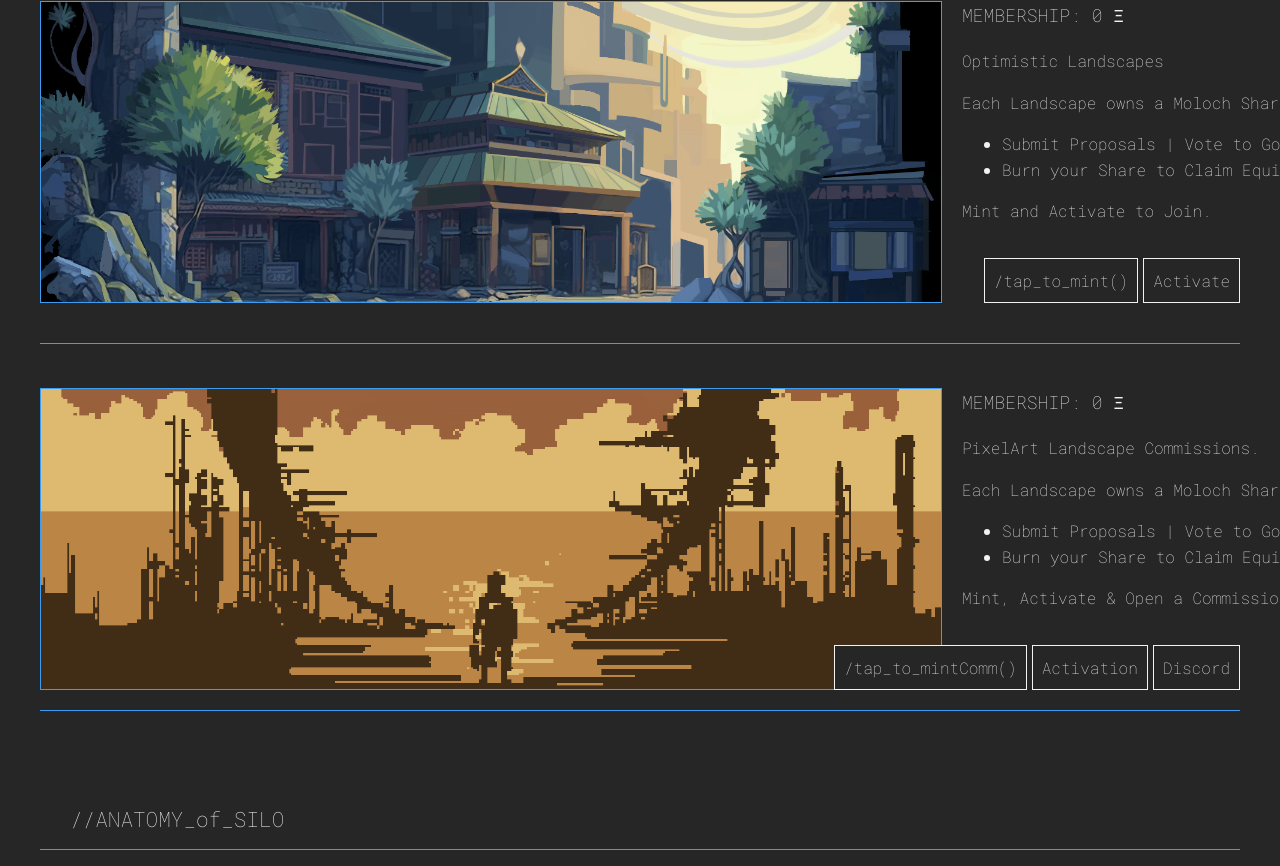
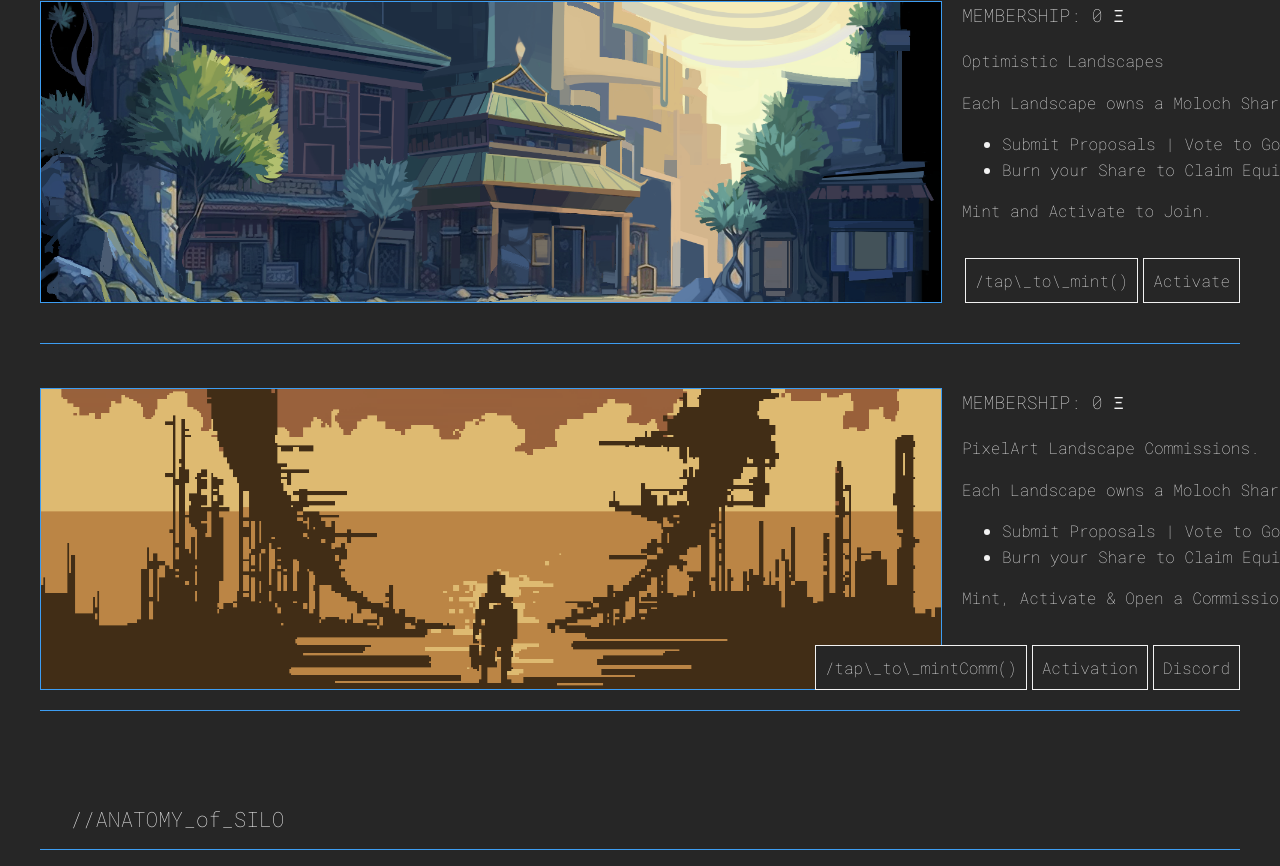
Before and after one commit to SiloHaus/moloch-party-UI, a Next.js app: page / in a window 1280 px wide. Shown: the part 1028-1894 px from the top of the page. Built offline with nearby package versions, Linux system fonts and the light colour scheme; no server answers; what wagmi would draw is missing.

Commit message:
Created URLs for Discord and Activation Page.

```diff
--- a/components/tierI.tsx
+++ b/components/tierI.tsx
@@ -1,13 +1,11 @@
 // tierI.tsx
 
 // IMPORTS
-import React from 'react';
+import React, { useState } from 'react';
 import Image from 'next/image';
 import { ethers } from 'ethers';
-import styles from '../styles/Home.module.css'; // Adjust the path to your CSS file as necessary
+import styles from '../styles/Home.module.css';
 import { getWeb3Provider, getSigner } from '../utils/ethers';
-
-// NEEDS a link to the Moloch RDF Activation Page.
 
 interface TierIProps {
   mintRemaining: number;
@@ -15,8 +13,9 @@ interface TierIProps {
 }
 
 // CONST | TierI has the contributeTierI()
+const TierI: React.FC<TierIProps> = ({ mintRemaining, costToMint }) => {
+  const [activationLink, setActivationLink] = useState('https://moloch.party');
 
-const TierI: React.FC<TierIProps> = ({ mintRemaining, costToMint }) => {
   const handleMint = async () => {
     try {
       const web3Provider = getWeb3Provider();
@@ -24,15 +23,12 @@ const TierI: React.FC<TierIProps> = ({ mintRemaining, costToMint }) => {
         console.error('No Web3 provider found');
         return;
       }
-
       const signerContract = await getSigner(web3Provider);
-
-      const tx = await signerContract.contributeTierI({
-        value: ethers.utils.parseEther(costToMint.toString())
-      });
-
+      const tx = await signerContract.contributeTierI({ value: ethers.utils.parseEther(costToMint.toString()) });
       await tx.wait();
       console.log('Transaction successful', tx);
+      // Open the activation link in a new tab
+      window.open(activationLink, '_blank');
     } catch (error) {
       console.error('Error minting token:', error);
     }
@@ -45,13 +41,14 @@ const TierI: React.FC<TierIProps> = ({ mintRemaining, costToMint }) => {
           <Image src="/42.png" alt="Alchemistress OG" width={900} height={300} />
         </div>
       </div>
-
       <div className={styles.tierContainer}>
         <div className={styles.tierRightButtonWrapper}>
           <div className={styles.tierRightButton} onClick={handleMint}>
-            /tap_to_mint()
+            /tap\_to\_mint()
           </div>
-          <div className={styles.tierRightButton}>Activate</div>
+          <div className={styles.tierRightButton} onClick={() => window.open(activationLink, '_blank')}>
+            Activate
+          </div>
         </div>
         <div className={styles.tierText}>
           <div className={styles.tierMembershipHeader}>
--- a/components/tierII.tsx
+++ b/components/tierII.tsx
@@ -1,7 +1,7 @@
 // tierII.tsx
 
 // IMPORTS
-import React from 'react';
+import React, { useState } from 'react';
 import Image from 'next/image';
 import { ethers } from 'ethers';
 import styles from '../styles/Home.module.css';
@@ -12,12 +12,11 @@ interface TierIIProps {
   priceComm: number;
 }
 
-// NEEDS a link to the Moloch RDF Activation Page.
-// NEEDS a link to the Test Discord.
+// CONST | Has the contributeTierII().
+const TierII: React.FC<TierIIProps> = ({ mintRemaining, priceComm }) => {
+  const [activationLink, setActivationLink] = useState('https://moloch.party');
+  const [discordLink, setDiscordLink] = useState('https://discord.fun');
 
-// CONST | Has the contributeTierII().
-
-const TierII: React.FC<TierIIProps> = ({ mintRemaining, priceComm }) => {
   const handleMintComm = async () => {
     try {
       const web3Provider = getWeb3Provider();
@@ -25,15 +24,12 @@ const TierII: React.FC<TierIIProps> = ({ mintRemaining, priceComm }) => {
         console.error('No Web3 provider found');
         return;
       }
-
       const signerContract = await getSigner(web3Provider);
-
-      const tx = await signerContract.contributeTierII({
-        value: ethers.utils.parseEther(priceComm.toString())
-      });
-
+      const tx = await signerContract.contributeTierII({ value: ethers.utils.parseEther(priceComm.toString()) });
       await tx.wait();
       console.log('Transaction successful', tx);
+      // Open the activation link in a new tab
+      window.open(activationLink, '_blank');
     } catch (error) {
       console.error('Error minting token:', error);
     }
@@ -42,18 +38,21 @@ const TierII: React.FC<TierIIProps> = ({ mintRemaining, priceComm }) => {
   return (
     <div className={styles.tierRow}>
       <div className={styles.tierContainer}>
-
-
         <div className={styles.tierImageContainer}>
           <Image src="/66.png" alt="Alchemistress OG" width={900} height={300} />
         </div>
       </div>
-
       <div className={styles.tierContainer}>
         <div className={styles.tierRightButtonWrapper}>
-            <div className={styles.tierRightButton} onClick={handleMintComm}>/tap_to_mintComm()</div>
-            <div className={styles.tierRightButton}>Activation</div>
-            <div className={styles.tierRightButton}>Discord</div>
+          <div className={styles.tierRightButton} onClick={handleMintComm}>
+            /tap\_to\_mintComm()
+          </div>
+          <div className={styles.tierRightButton} onClick={() => window.open(activationLink, '_blank')}>
+            Activation
+          </div>
+          <div className={styles.tierRightButton} onClick={() => window.open(discordLink, '_blank')}>
+            Discord
+          </div>
         </div>
         <div className={styles.tierText}>
           <div className={styles.tierMembershipHeader}>
@@ -66,7 +65,7 @@ const TierII: React.FC<TierIIProps> = ({ mintRemaining, priceComm }) => {
             <li>Submit Proposals | Vote to Govern</li>
             <li>Burn your Share to Claim Equity.</li>
           </ul>
-            Mint, Activate & Open a Commission Ticket in Discord.
+          Mint, Activate &amp; Open a Commission Ticket in Discord.
         </div>
       </div>
     </div>
```
Lines whose indentation alone changed are shown as unchanged.
